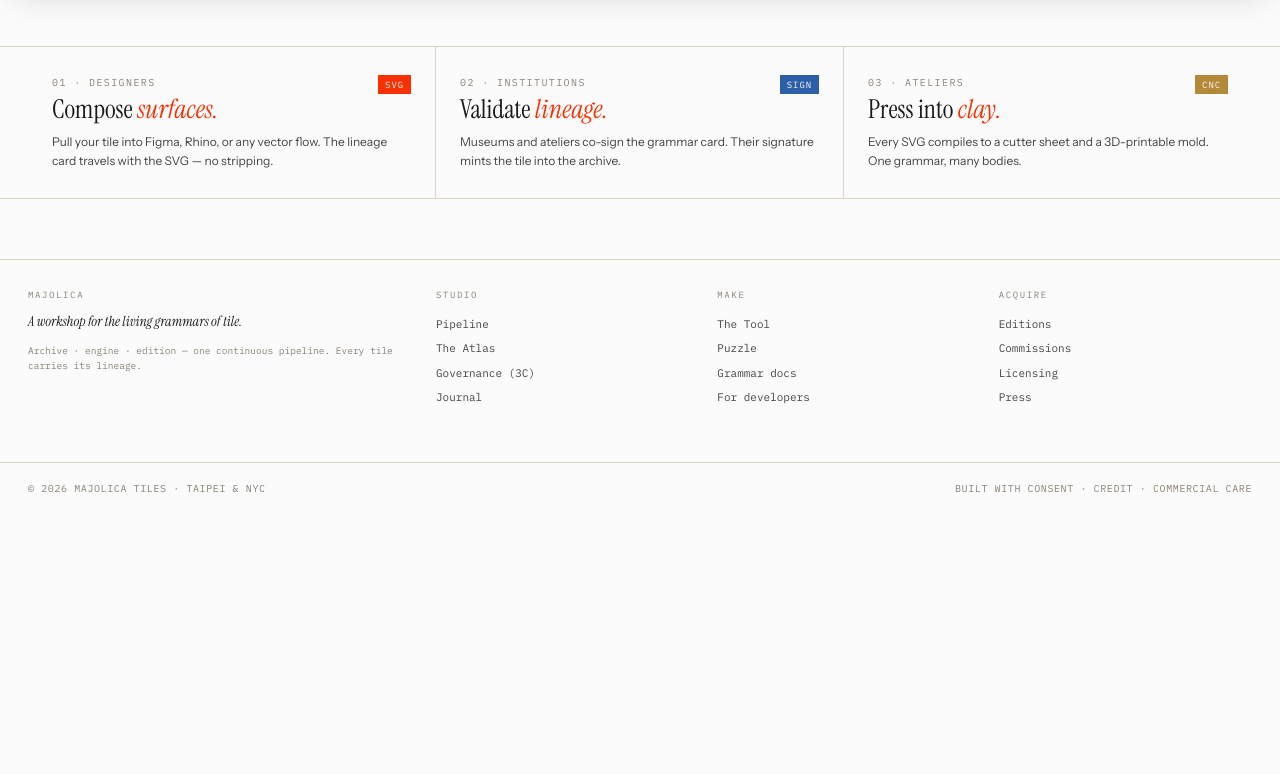
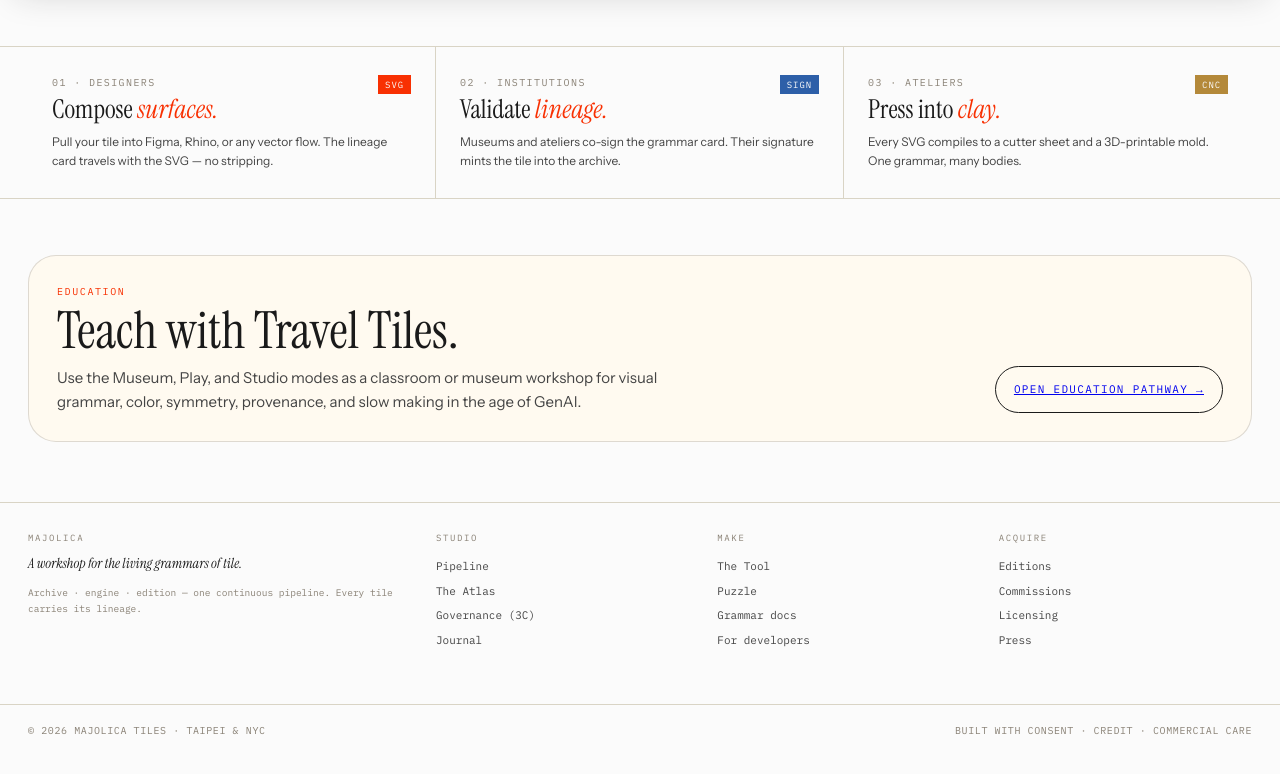
Before and after one commit to weneverai/code-and-craft, a plain HTML site: page travel-tiles/studio/index.html in a window 1280 px wide. Shown: the part 1464-2238 px from the top of the page. Before the commit the page ends 2058 px from the top, so only its background shows below. Drawn offline with Linux system fonts and the light colour scheme.

Commit message:
Update index.html

```diff
--- a/travel-tiles/studio/index.html
+++ b/travel-tiles/studio/index.html
@@ -1069,6 +1069,18 @@ footer li:hover { color: var(--ink); }
 .cell-popover:after, .cell-popover::after { display:none !important; content: none !important; }
 
 </style>
+
+<style>
+.education-bridge{max-width:1340px;margin:56px auto 0;padding:0 28px;}
+.education-bridge-inner{border:1px solid rgba(23,20,15,.14);background:#fffaf0;border-radius:28px;padding:28px;display:flex;justify-content:space-between;gap:24px;align-items:end;}
+.education-bridge h2{font-family:var(--serif, 'Instrument Serif', serif);font-weight:400;font-size:clamp(30px,4vw,52px);line-height:1;margin:6px 0 10px;color:var(--ink,#17140f);}
+.education-bridge p{max-width:62ch;color:var(--ink-2,rgba(23,20,15,.62));font-size:15px;line-height:1.55;}
+.education-kicker{font-family:var(--mono,'IBM Plex Mono',monospace);font-size:10px;letter-spacing:.16em;text-transform:uppercase;color:var(--accent,#ff4a1f);}
+.education-bridge a{font-family:var(--mono,'IBM Plex Mono',monospace);font-size:11px;letter-spacing:.12em;text-transform:uppercase;border:1px solid var(--ink,#17140f);border-radius:999px;padding:14px 18px;white-space:nowrap;}
+.education-bridge a:hover{background:var(--ink,#17140f);color:var(--paper,#fffaf0);}
+@media(max-width:760px){.education-bridge-inner{display:block}.education-bridge a{display:inline-flex;margin-top:20px;white-space:normal;}}
+</style>
+
 </head>
 <body>
 <!-- Code & Craft patch: Travel Tiles Studio root-relative nav -->
@@ -1358,6 +1370,18 @@ footer li:hover { color: var(--ink); }
     <div class="stage-tag">MODE A · PROFESSIONAL</div>
     <h2>Generate <em>twins.</em></h2>
     <p>Parametric grammar with sliders, deterministic seed. Used to seed daily puzzles and editions.</p>
+  </div>
+</section>
+
+
+<section class="education-bridge" id="teach-with-travel-tiles">
+  <div class="education-bridge-inner">
+    <div>
+      <div class="education-kicker">Education</div>
+      <h2>Teach with Travel Tiles.</h2>
+      <p>Use the Museum, Play, and Studio modes as a classroom or museum workshop for visual grammar, color, symmetry, provenance, and slow making in the age of GenAI.</p>
+    </div>
+    <a href="/education/#travel-tiles">Open education pathway →</a>
   </div>
 </section>
 
```
